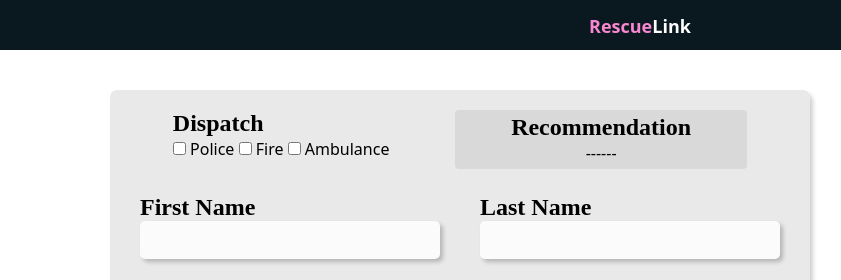
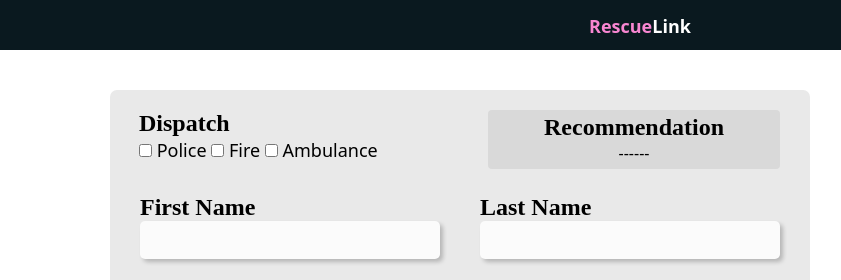
Before and after one commit to Ajdj100/HackWestern10, a website: page src/active.html in a window 1280 px wide. Shown: the top 280 px of the page, 0-841 px from the left. Drawn offline with nearby package versions, Linux system fonts and the light colour scheme; some packages are replaced by stand-ins of ours; files that its build step writes are made by us from their sources; no server answers; grey boxes are pictures that could not be loaded; a script that the page names is missing.

Commit message:
Update active.html

```diff
--- a/src/active.html
+++ b/src/active.html
@@ -21,8 +21,9 @@
             <!-- first row -->
             <div class="flex flex-row mb-[25px]">
                 <!-- dispatch section -->
-                <div class="mx-auto">
+                <div class="mx-auto" style="margin-left: -1px;">
                     <h1>Dispatch</h1>
+                    <div style="font-size: 18px;">
                         <input id="police" type="checkbox" onclick="findNearbyService('police')">
                         <label for="police">Police</label>
                         <input id="fire" type="checkbox" onclick="findNearbyService('fire department')">
@@ -30,8 +31,9 @@
                         <input id="ambulance" type="checkbox" onclick="findNearbyService('paramedics')">
                         <label for="ambulance">Ambulance</label>
                     </div>
+                </div>
                 <!-- reccomendation location -->
-                <div class="bg-[#D9D9D9] p-1 px-14 mx-auto rounded text-center">
+                <div class="bg-[#D9D9D9] py-1 px-14 rounded text-center">
                     <h1>Recommendation</h1>
                     <p id="recommendation">------</p>
                 </div>
@@ -122,6 +124,8 @@
         height: 38px;
         padding-left: 5px;
     }
+
+    input[type="check"]
 
     #leftBox {
         border-radius: 7px;
```
Lines whose indentation alone changed are shown as unchanged.
